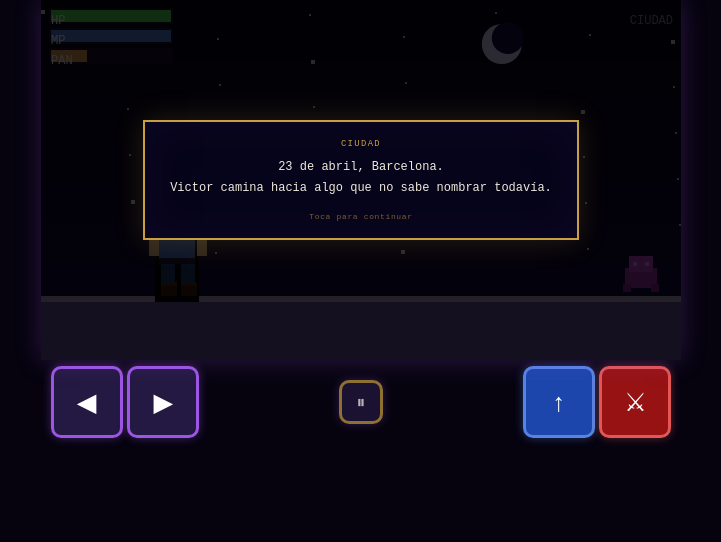
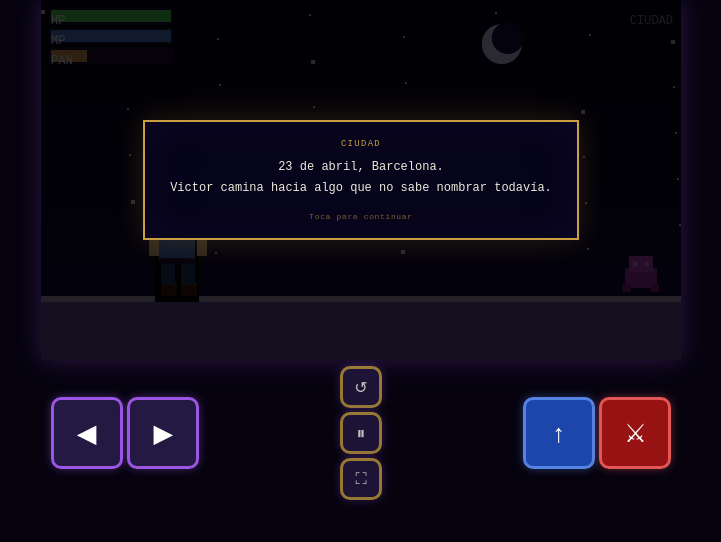
Before and after one commit to martamateu/SantJordi, a React (Vite) app: page / in a window 1280 px wide. Shown: the top 542 px of the page, without its empty margins (279-1000 px from the left). Built offline with nearby package versions, Linux system fonts and the light colour scheme.

Commit message:
feat: restart button, fullscreen toggle, landscape layout

```diff
--- a/src/App.css
+++ b/src/App.css
@@ -228,10 +228,38 @@ body {
 .tbtn-jump:active { background: rgba(60, 100, 220, 0.99); }
 .tbtn-atk         { background: rgba(160, 20, 20, 0.95);  border-color: #e35656; box-shadow: 0 0 10px rgba(227, 86, 86, 0.4); }
 .tbtn-atk:active  { background: rgba(220, 50, 50, 0.99); }
-.tbtn-pause       { width: 44px; height: 44px; font-size: 1.1rem; border-color: #c8a040; align-self: center; opacity: 0.7; }
-.tbtn-pause:active { opacity: 1; }
 
-/* Hide touch controls on non-touch desktop (optional — comment out to keep always visible) */
+.touch-utils {
+  display: flex;
+  flex-direction: column;
+  gap: 0.25rem;
+  align-items: center;
+}
+.tbtn-pause,
+.tbtn-util {
+  width: 42px;
+  height: 42px;
+  font-size: 1rem;
+  border-color: #c8a040;
+  opacity: 0.75;
+}
+.tbtn-pause { font-size: 1.1rem; }
+.tbtn-pause:active,
+.tbtn-util:active  { opacity: 1; }
+
+/* Landscape: smaller buttons so canvas gets more vertical space */
+@media (orientation: landscape) and (max-height: 500px) {
+  .tbtn            { width: 54px; height: 54px; font-size: 1.3rem; }
+  .tbtn-pause,
+  .tbtn-util       { width: 36px; height: 36px; font-size: 0.85rem; }
+  .touch-controls  {
+    max-width: min(100vw, calc((100dvh - 68px) * 16 / 9));
+    padding: 0.2rem 0.5rem;
+  }
+  .canvas-wrap     { max-width: min(100vw, calc((100dvh - 68px) * 16 / 9)); }
+}
+
+/* Hide touch controls on non-touch desktop */
 @media (hover: hover) and (pointer: fine) {
   .touch-controls { opacity: 0.5; }
 }
--- a/src/App.jsx
+++ b/src/App.jsx
@@ -323,6 +323,13 @@ export default function App() {
     }
   }, [])
 
+  const toggleFullscreen = useCallback(() => {
+    if (!document.fullscreenElement) {
+      document.documentElement.requestFullscreen().catch(() => {})
+    } else {
+      document.exitFullscreen().catch(() => {})
+    }
+  }, [])
   const attackElephant = useCallback(() => {
     const s = stateRef.current
     const enm = s.enemies.find(e => e.type === 'elephant')
@@ -791,7 +798,11 @@ export default function App() {
           <button className="tbtn" onPointerDown={() => tb('left',  true)} onPointerUp={() => tb('left',  false)} onPointerLeave={() => tb('left',  false)}>◀</button>
           <button className="tbtn" onPointerDown={() => tb('right', true)} onPointerUp={() => tb('right', false)} onPointerLeave={() => tb('right', false)}>▶</button>
         </div>
-        <button className="tbtn tbtn-pause" onClick={togglePause}>{paused ? '▶' : '⏸'}</button>
+        <div className="touch-utils">
+          <button className="tbtn tbtn-util" onClick={restart}>↺</button>
+          <button className="tbtn tbtn-pause" onClick={togglePause}>{paused ? '▶' : '⏸'}</button>
+          <button className="tbtn tbtn-util" onClick={toggleFullscreen}>⛶</button>
+        </div>
         <div className="touch-btns">
           <button className="tbtn tbtn-jump"  onPointerDown={() => tb('jump',   true)} onPointerUp={() => tb('jump',   false)} onPointerLeave={() => tb('jump',   false)}>↑</button>
           <button className="tbtn tbtn-atk"   onPointerDown={() => tb('attack', true)} onPointerUp={() => tb('attack', false)} onPointerLeave={() => tb('attack', false)}>⚔</button>
```
